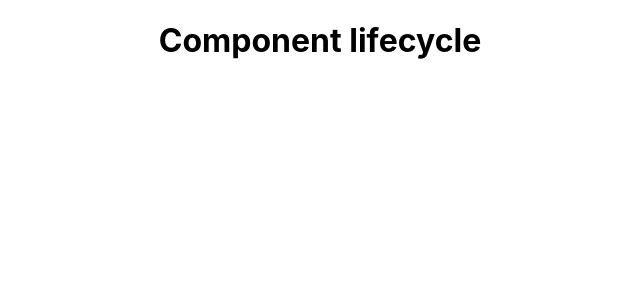
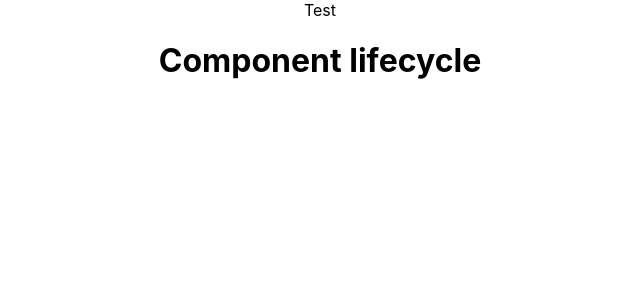
Before and after one commit to Smriti1311/React, a React (Create React App) app in the folder react-projects/: page / in a window 1280 px wide. Shown: the top 300 px of the page, without its empty margins (320-960 px from the left). Built offline with nearby package versions, Linux system fonts and the light colour scheme.

Commit message:
Test Commit

```diff
--- a/react-projects/src/App.js
+++ b/react-projects/src/App.js
@@ -8,7 +8,7 @@ import ComponentLifeCycle from './Components/ComponentLifeCycle/ComponentLifeCyc
 
 function App() {
   return (
-    <div className="App">
+    <div className="App">Test
       {/* <ContactUs /> */}
       {/*  <FacebookLogin /> */}
       {/* <Timer /> */}
```
